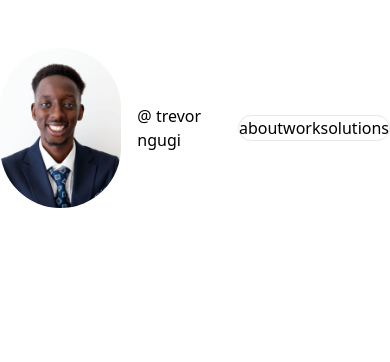
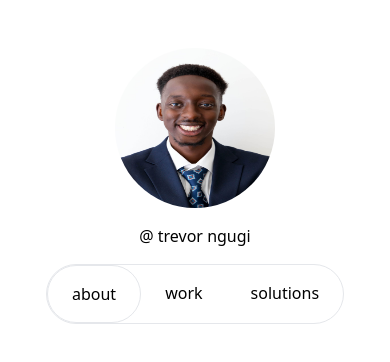
Before and after one commit to trevor-ngugi/TNG-folio, a plain HTML site: page index.html in a window 390 px wide. Drawn offline with nearby package versions, Linux system fonts and the light colour scheme.

Commit message:
add margin to both top nav and ul to make mobile responsive

```diff
--- a/index.html
+++ b/index.html
@@ -8,14 +8,14 @@
     <script src='script.js'></script>
 </head>
 <body>
-    <nav class=" flex items-center gap-4 container  mx-auto my-12">
+    <nav class=" flex flex-col md:flex-row  items-center gap-4 container  mx-auto my-12">
         <img  class="w-40 h-40 rounded-full" src="images/img1.jpeg" alt="photo" />
         <p> @ trevor ngugi</p>
 
-        <ul class="flex border rounded-full">
-            <li><a href="#">about</a></li>
-            <li><a href="#">work</a></li>
-            <li><a href="#">solutions</a></li>
+        <ul class="flex  border rounded-full md:ml-auto">
+            <li class="px-6 py-4 border rounded-full "><a href="#">about</a></li>
+            <li class="px-6 py-4"><a href="#">work</a></li>
+            <li class="px-6 py-4"><a href="#">solutions</a></li>
         </ul>
 
     </nav>
```
